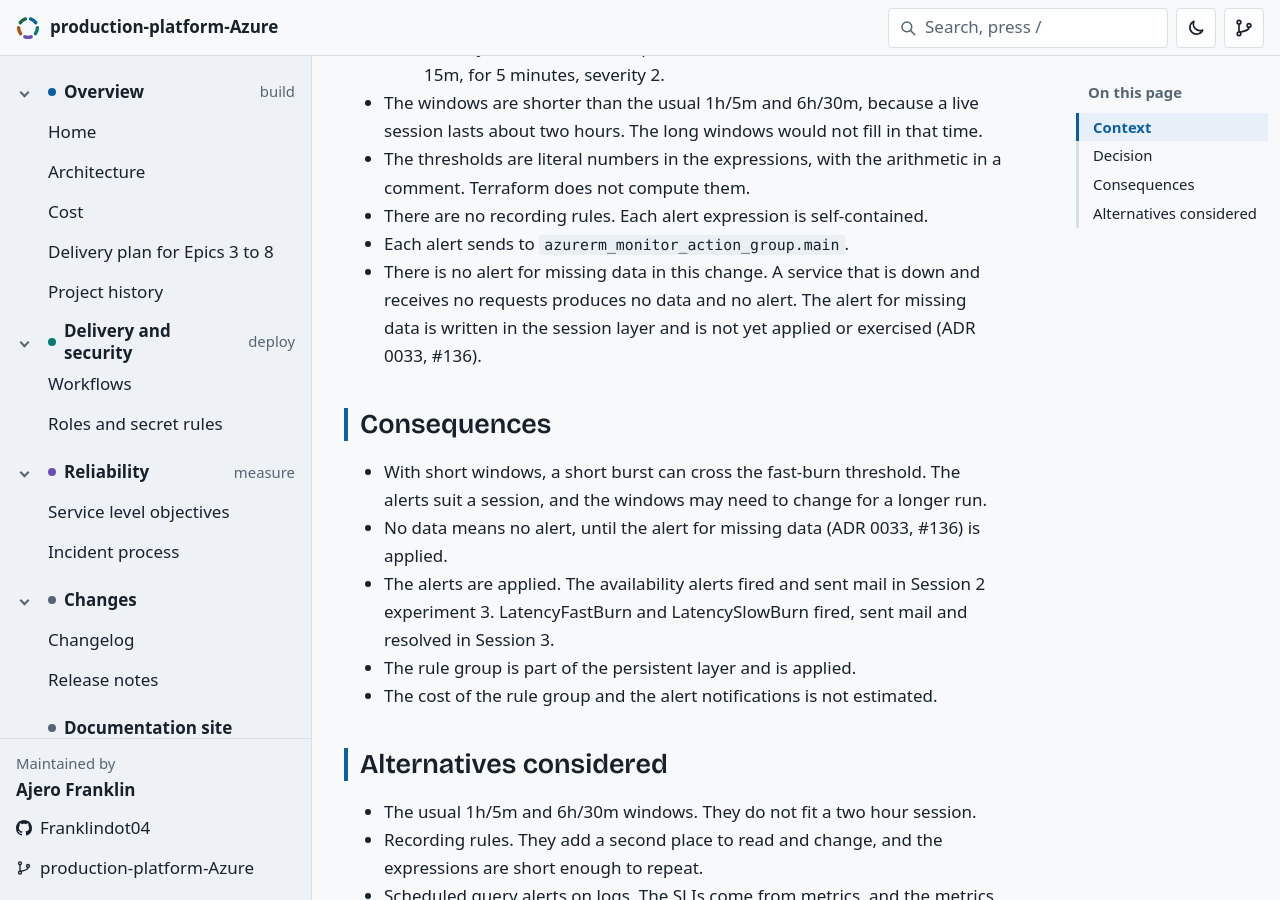
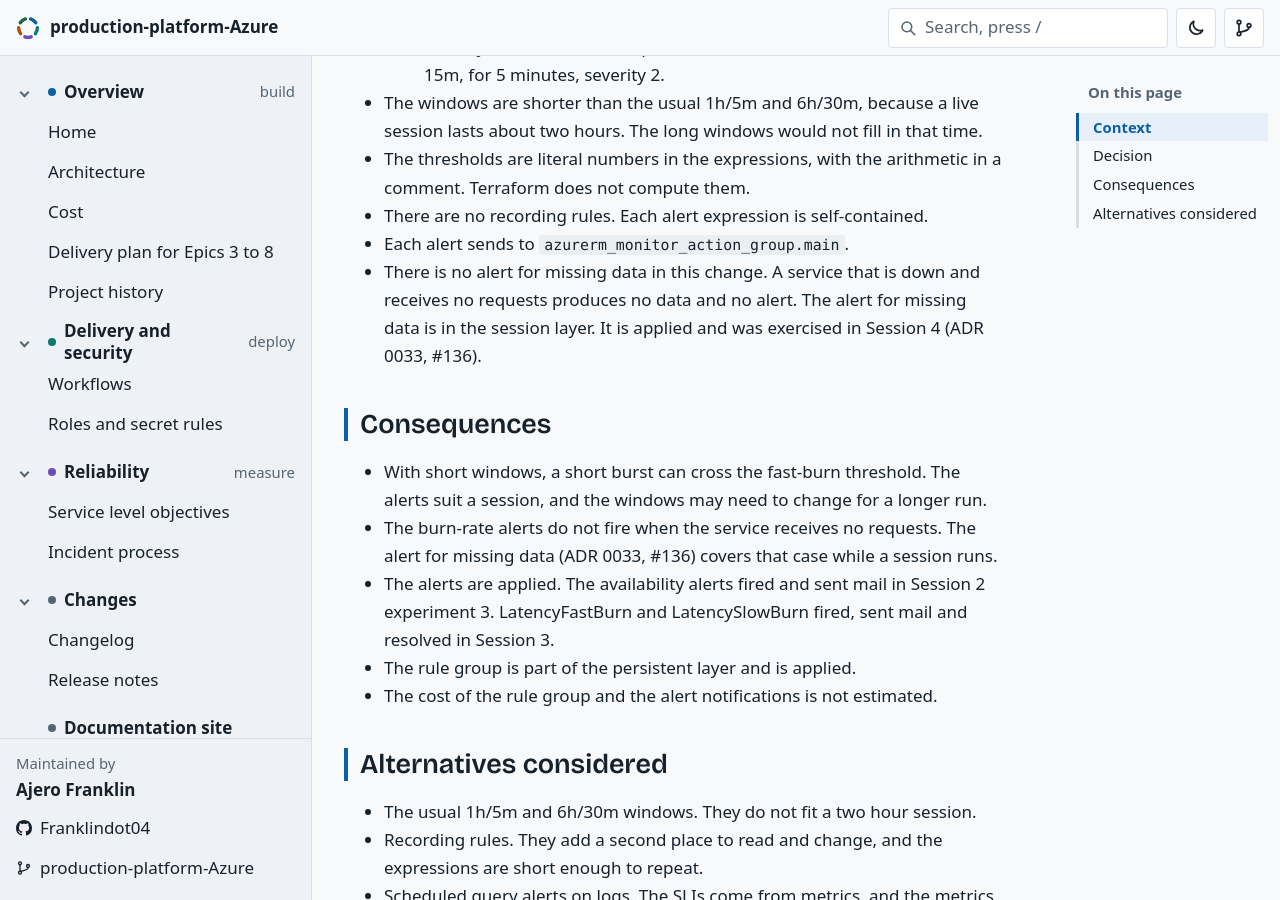
Before and after one commit to Franklindot04/production-platform-Azure, a Jekyll site: the page built from docs/adr/0028-slos-and-burn-rate-alerts.md, in a window 1280 px wide and 900 px high, scrolled down 1108 px. Built offline with Jekyll 4.4.1, drawn with Linux system fonts in a browser that asks for light colours; some web fonts are replaced; our own code applies the rules of GitHub Pages for plain Markdown files; comment, search, counter and statistics services are not loaded.

Commit message:
state that the missing data alert was applied and exercised in session 4 (#136)

```diff
--- a/docs/adr/0028-slos-and-burn-rate-alerts.md
+++ b/docs/adr/0028-slos-and-burn-rate-alerts.md
@@ -22,12 +22,12 @@ The sample service exports `http_requests_total` and `http_request_duration_seco
 - The thresholds are literal numbers in the expressions, with the arithmetic in a comment. Terraform does not compute them.
 - There are no recording rules. Each alert expression is self-contained.
 - Each alert sends to `azurerm_monitor_action_group.main`.
-- There is no alert for missing data in this change. A service that is down and receives no requests produces no data and no alert. The alert for missing data is written in the session layer and is not yet applied or exercised (ADR 0033, #136).
+- There is no alert for missing data in this change. A service that is down and receives no requests produces no data and no alert. The alert for missing data is in the session layer. It is applied and was exercised in Session 4 (ADR 0033, #136).
 
 ## Consequences
 
 - With short windows, a short burst can cross the fast-burn threshold. The alerts suit a session, and the windows may need to change for a longer run.
-- No data means no alert, until the alert for missing data (ADR 0033, #136) is applied.
+- The burn-rate alerts do not fire when the service receives no requests. The alert for missing data (ADR 0033, #136) covers that case while a session runs.
 - The alerts are applied. The availability alerts fired and sent mail in Session 2 experiment 3. LatencyFastBurn and LatencySlowBurn fired, sent mail and resolved in Session 3.
 - The rule group is part of the persistent layer and is applied.
 - The cost of the rule group and the alert notifications is not estimated.
```
Also changed, not shown: docs/adr/0033-missing-data-alert.md (+1 -1 lines), docs/incident-process.md (+1 -2 lines), docs/slos.md (+1 -1 lines).
